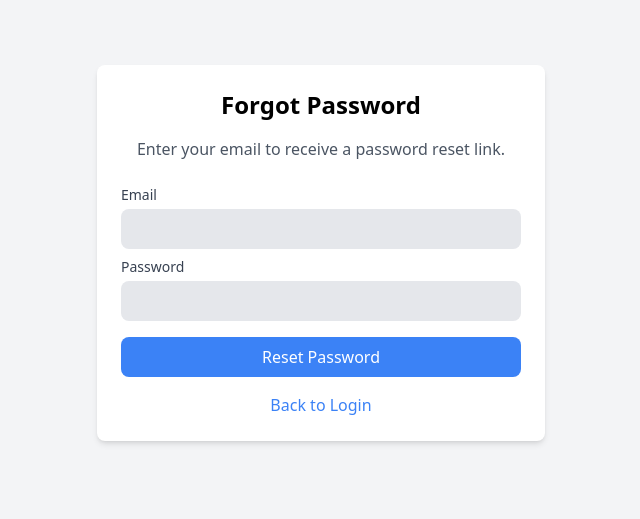
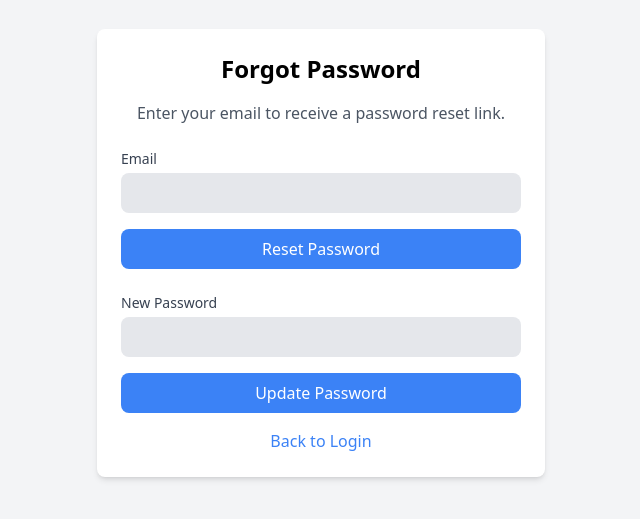
Before and after one commit to LengLKR/daily-boost23, a Next.js app: page /ForgetPassword in a window 1280 px wide. Shown: the part 147-666 px from the top of the page, without its empty margins (319-959 px from the left). Built offline with nearby package versions, Linux system fonts and the light colour scheme.

Commit message:
ทำหน้า login ForgetPassword

```diff
--- a/src/pages/ForgetPassword.js
+++ b/src/pages/ForgetPassword.js
@@ -1,10 +1,11 @@
 import React, { useState } from "react";
-import { sendPasswordResetEmail } from "firebase/auth";
+import { sendPasswordResetEmail, updatePassword } from "firebase/auth";
 import { auth } from "./google";
 import { useRouter } from "next/router";
 
 const ForgetPassword = () => {
   const [email, setEmail] = useState("");
+  const [password, setPassword] = useState("");
   const [message, setMessage] = useState("");
   const router = useRouter();
 
@@ -19,6 +20,23 @@ const ForgetPassword = () => {
     }
   };
 
+  const handleUpdatePassword = async (e) => {
+    e.preventDefault();
+
+    try {
+      // Re-authenticate the user with the email and password
+      const user = auth.currentUser;
+      if (user) {
+        await updatePassword(user, password);
+        setMessage("Password updated successfully!");
+        router.push("/login");
+      } else {
+        setMessage("User not authenticated. Please log in first.");
+      }
+    } catch (error) {
+      setMessage("Failed to update password. " + error.message);
+    }
+  };
   return (
     <div className="flex flex-col items-center justify-center min-h-screen bg-gray-100">
       <div className="w-full max-w-md p-6 bg-white rounded-lg shadow-md">
@@ -42,21 +60,39 @@ const ForgetPassword = () => {
               className="w-full px-4 py-2 mt-1 text-gray-700 bg-gray-200 rounded-lg focus:ring-blue-500 focus:border-blue-500"
               required
             />
-            <label
-              htmlFor="email"
-              className="block text-sm font-medium text-gray-700 mt-2"
-            >
-              Password
-            </label>
-            <input className="w-full px-4 py-2 mt-1 text-gray-700 bg-gray-200 rounded-lg focus:ring-blue-500 focus:border-blue-500">
-
-            </input>
           </div>
           <button
             type="submit"
             className="w-full px-4 py-2 text-white bg-blue-500 rounded-lg hover:bg-blue-600"
           >
             Reset Password
+          </button>
+        </form>
+        {message && (
+          <p className="mt-4 text-center text-green-500">{message}</p>
+        )}
+        <form onSubmit={handleUpdatePassword} className="mt-6">
+          <div className="mb-4">
+            <label
+              htmlFor="password"
+              className="block text-sm font-medium text-gray-700"
+            >
+              New Password
+            </label>
+            <input
+              type="password"
+              id="password"
+              value={password}
+              onChange={(e) => setPassword(e.target.value)}
+              className="w-full px-4 py-2 mt-1 text-gray-700 bg-gray-200 rounded-lg focus:ring-blue-500 focus:border-blue-500"
+              required
+            />
+          </div>
+          <button
+            type="submit"
+            className="w-full px-4 py-2 text-white bg-blue-500 rounded-lg hover:bg-blue-600"
+          >
+            Update Password
           </button>
         </form>
         {message && (
```
